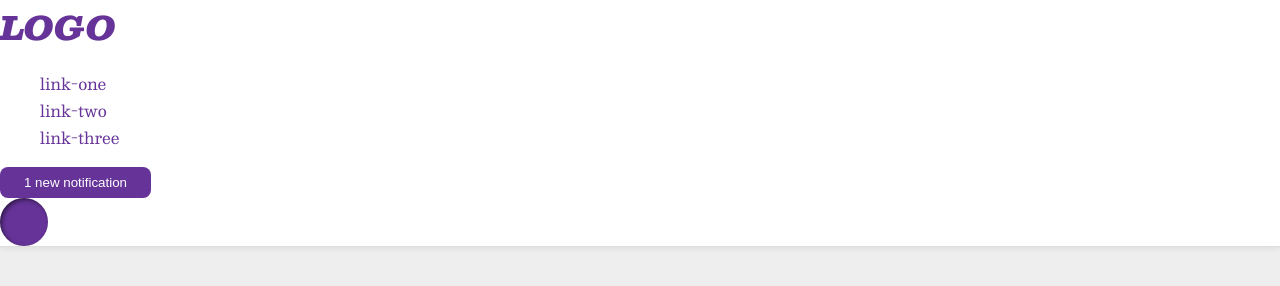
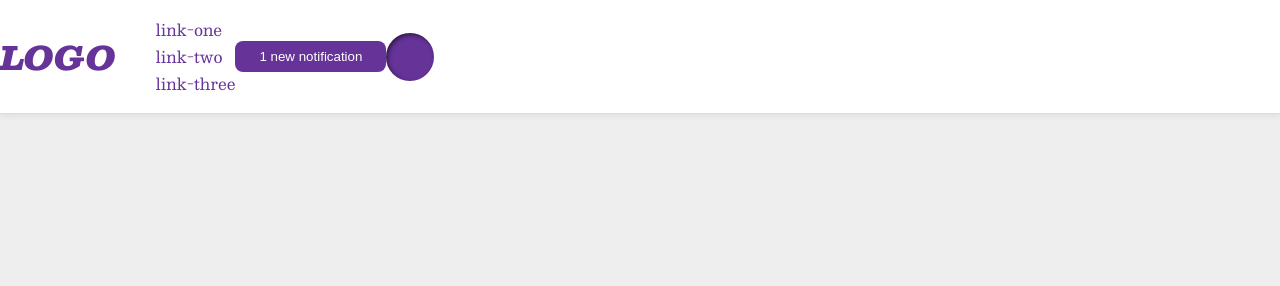
Before and after one commit to georgegv04/flexbox-exercises, a plain HTML site: page 03-flex-header-2/index.html in a window 1280 px wide. Drawn offline with nearby package versions, Linux system fonts and the light colour scheme.

Commit message:
Center elements inside header

```diff
--- a/03-flex-header-2/style.css
+++ b/03-flex-header-2/style.css
@@ -1,6 +1,6 @@
 /* this is some magical font-importing.
 you'll learn about it later. */
-@import url('https://fonts.googleapis.com/css2?family=Besley:ital,wght@0,400;1,900&display=swap');
+@import url("https://fonts.googleapis.com/css2?family=Besley:ital,wght@0,400;1,900&display=swap");
 
 body {
   margin: 0;
@@ -11,12 +11,14 @@ body {
 .header {
   background: white;
   border-bottom: 1px solid #ddd;
-  box-shadow: 0 0 8px rgba(0,0,0,.1);
+  box-shadow: 0 0 8px rgba(0, 0, 0, 0.1);
+  display: flex;
+  align-items: center;
 }
 
 .profile-image {
   background: rebeccapurple;
-  box-shadow: inset 2px 2px 4px rgba(0,0,0,.5);
+  box-shadow: inset 2px 2px 4px rgba(0, 0, 0, 0.5);
   border-radius: 50%;
   width: 48px;
   height: 48px;
```
